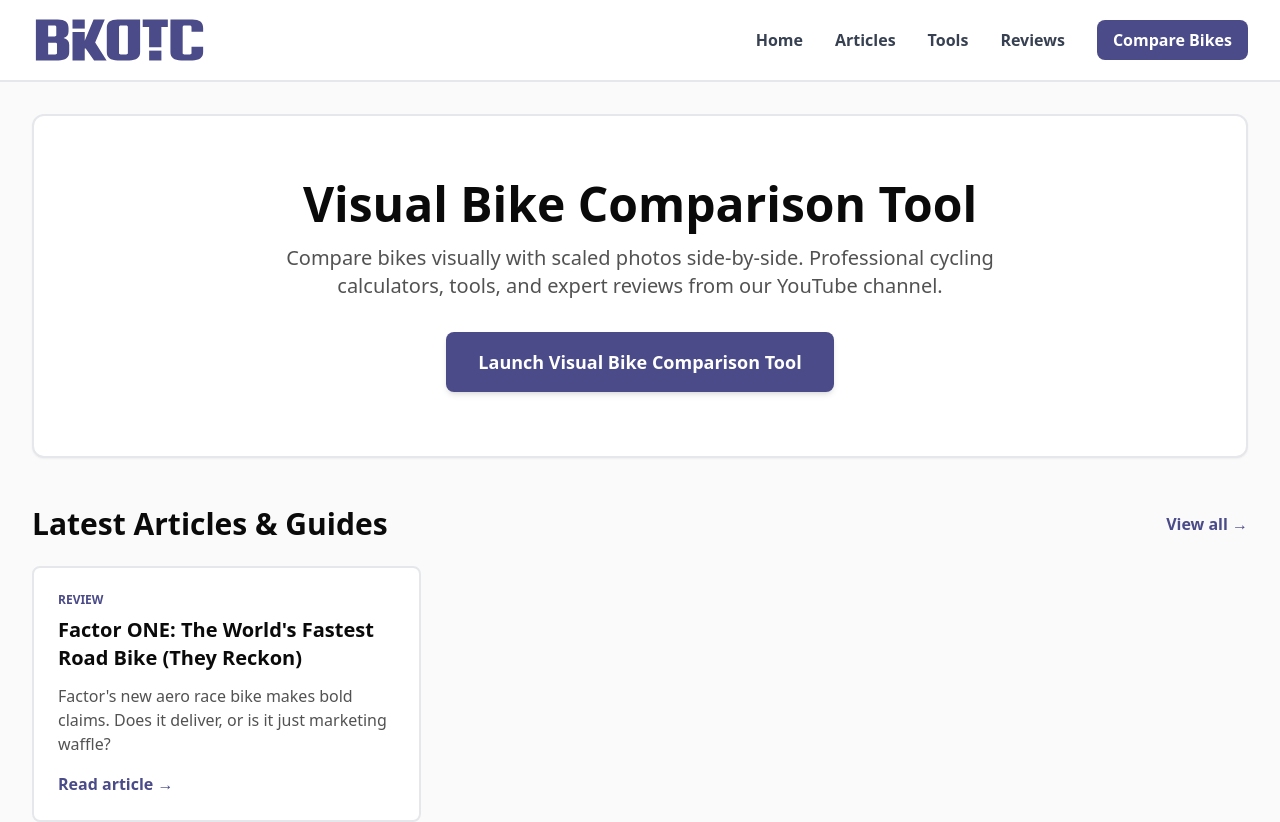
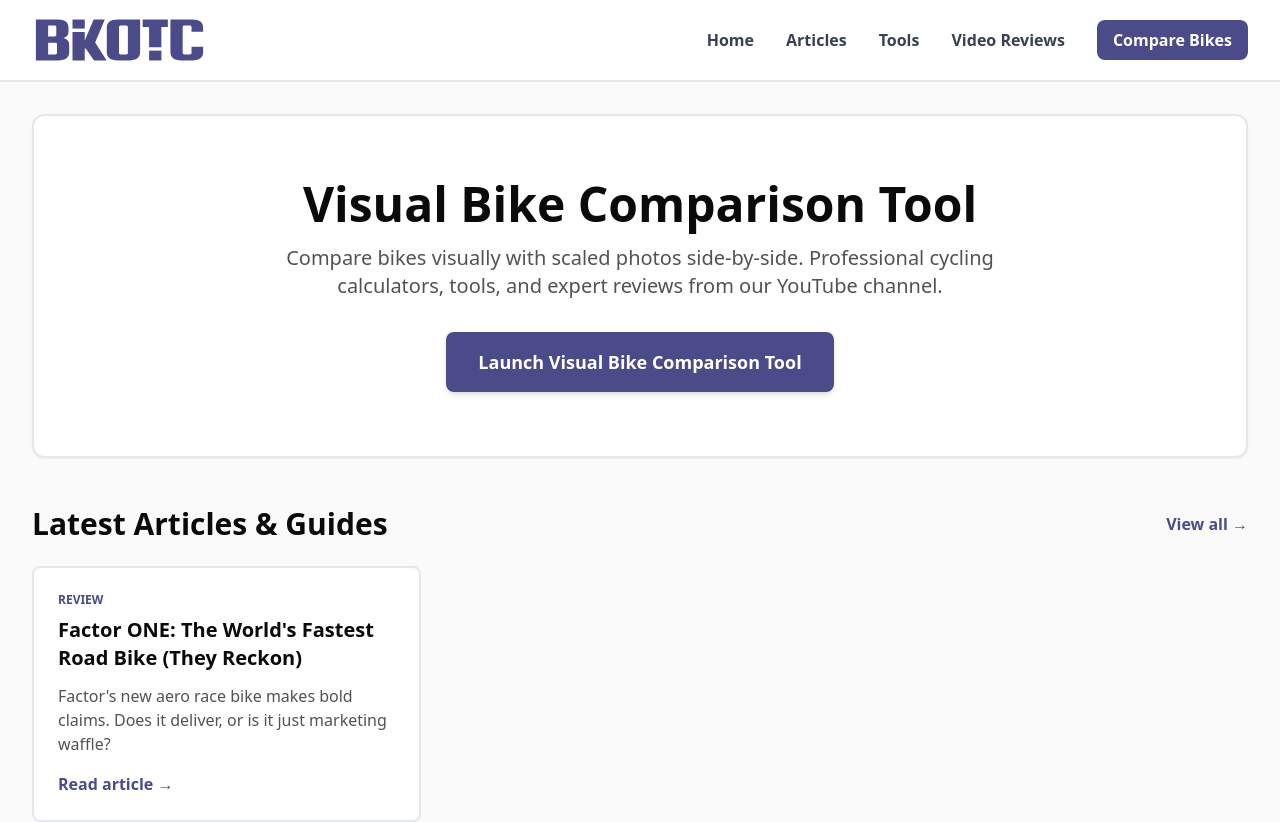
Before and after one commit to maccavamzoo/bikotic-genesis, a Next.js app: page / in a window 1280 px wide. Shown: the top 822 px of the page. Built offline with nearby package versions, Linux system fonts and the light colour scheme.

Commit message:
Update layout.tsx

```diff
--- a/app/layout.tsx
+++ b/app/layout.tsx
@@ -53,7 +53,7 @@ export default function RootLayout({
                 href="/reviews"
                 className="text-gray-700 hover:text-bikotic-blue font-semibold transition-colors"
               >
-                Reviews
+                Video Reviews
               </Link>
               <Link
                 href="/app"
```
